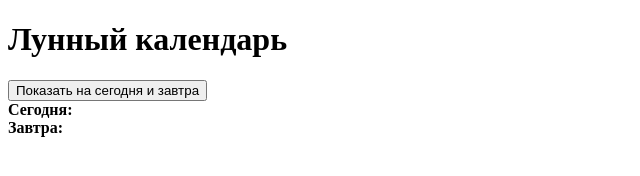
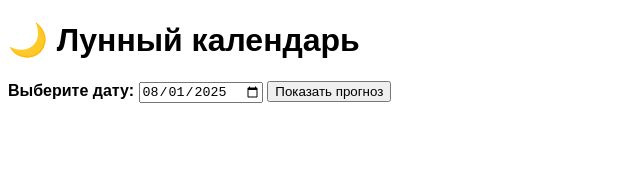
Before and after one commit to tingol88/testenv, a website: page public/index.html in a window 1280 px wide. Shown: the whole page, without its empty margins (0-640 px from the left). Drawn offline with Linux system fonts and the light colour scheme.

Commit message:
Update index.html

```diff
--- a/public/index.html
+++ b/public/index.html
@@ -3,22 +3,43 @@
 <head>
   <meta charset="UTF-8">
   <title>Лунный календарь</title>
+  <style>
+    body { font-family: sans-serif; }
+    .moon-block { margin-top: 20px; padding: 15px; background: #f7f7fa; border-radius: 10px; max-width: 400px;}
+    label { font-weight: bold;}
+  </style>
 </head>
 <body>
-  <h1>Лунный календарь</h1>
-  <button onclick="getMoon()">Показать на сегодня и завтра</button>
-  <div>
-    <strong>Сегодня:</strong> <span id="today"></span>
+  <h1>🌙 Лунный календарь</h1>
+  <label for="datepick">Выберите дату:</label>
+  <input type="date" id="datepick" />
+  <button onclick="getMoon()">Показать прогноз</button>
+
+  <div id="mooninfo" class="moon-block" style="display:none;">
+    <h3 id="moon-phase"></h3>
+    <p id="moon-description"></p>
+    <small id="moon-date"></small>
   </div>
-  <div>
-    <strong>Завтра:</strong> <span id="tomorrow"></span>
-  </div>
+
   <script>
+    function formatDateISO(date) {
+      return date.toISOString().slice(0,10);
+    }
+
+    document.addEventListener('DOMContentLoaded', function() {
+      // Установим дату по умолчанию - сегодня
+      const today = new Date();
+      document.getElementById('datepick').value = formatDateISO(today);
+    });
+
     async function getMoon() {
-      const res = await fetch('/api/moon');
+      const date = document.getElementById('datepick').value;
+      const res = await fetch('/api/moon?date=' + date);
       const data = await res.json();
-      document.getElementById('today').textContent = data.today;
-      document.getElementById('tomorrow').textContent = data.tomorrow;
+      document.getElementById('moon-phase').textContent = "Фаза: " + data.phase;
+      document.getElementById('moon-description').textContent = data.description;
+      document.getElementById('moon-date').textContent = "Дата: " + data.date;
+      document.getElementById('mooninfo').style.display = "block";
     }
   </script>
 </body>
```
